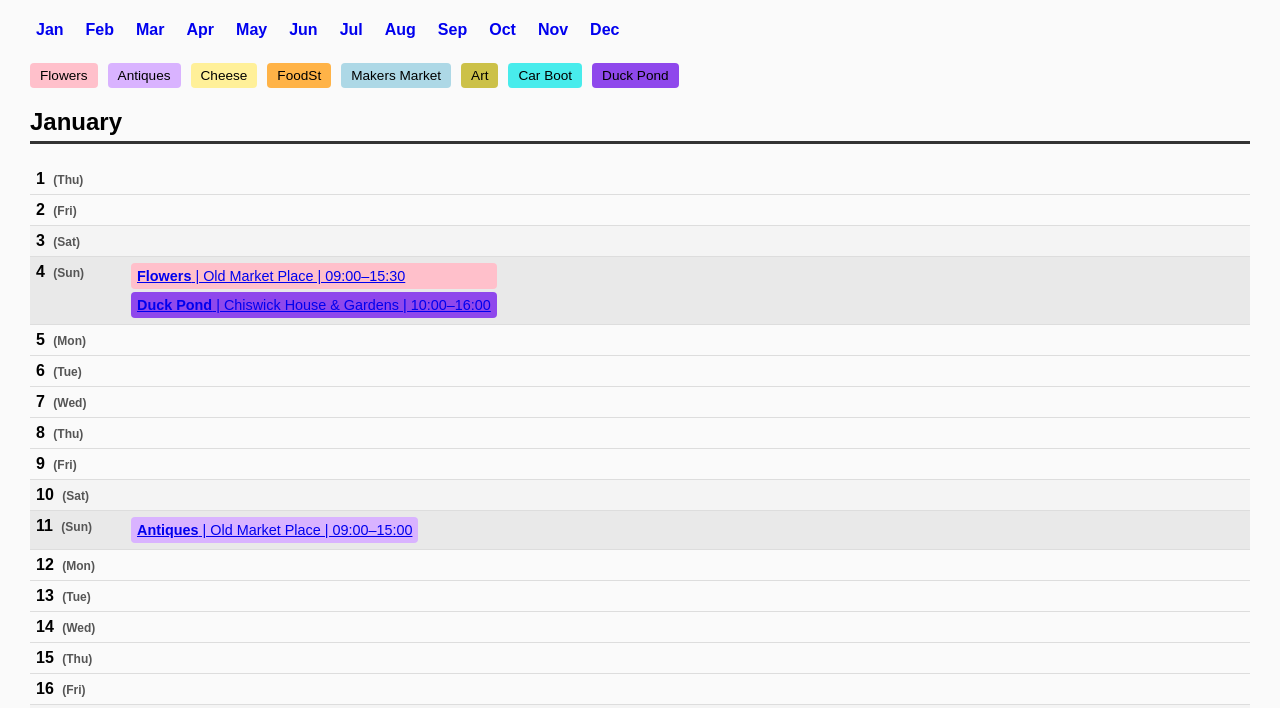
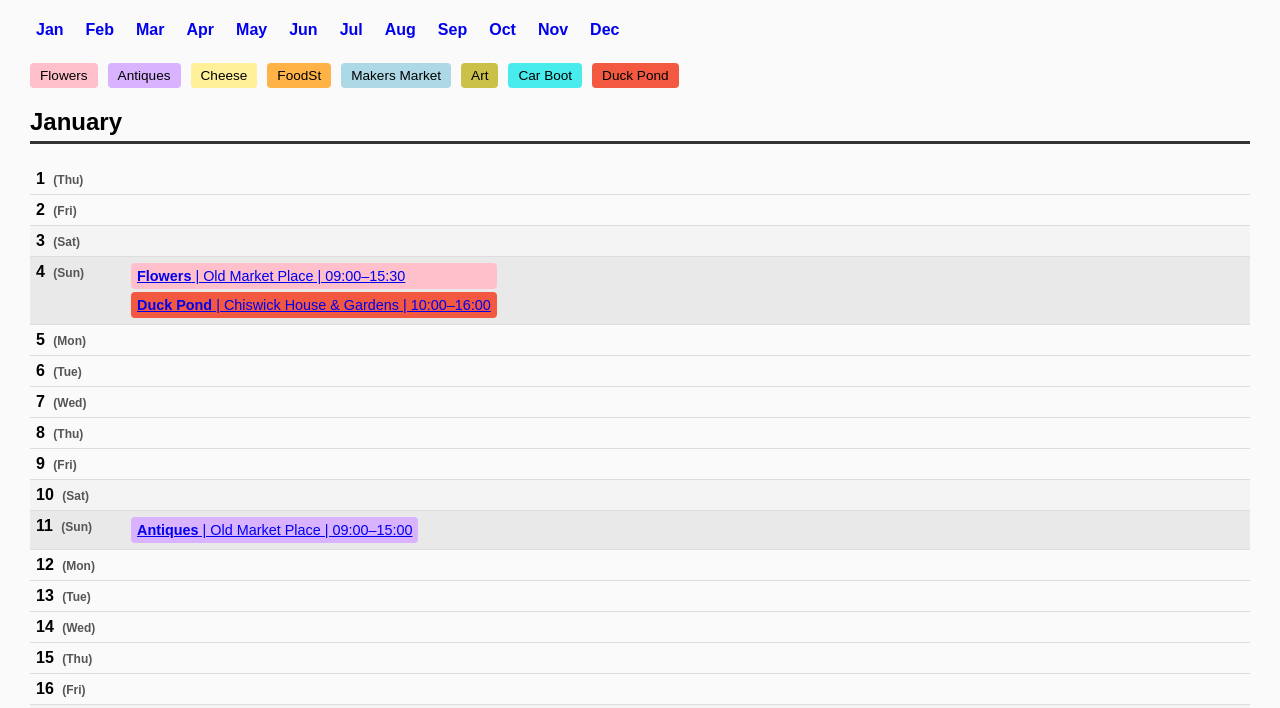
Before and after one commit to SachinKainth/acton-chiswick-calendar, a plain HTML site: page index.html in a window 1280 px wide. Shown: the part 70-778 px from the top of the page. Drawn offline with Linux system fonts and the light colour scheme.

Commit message:
changed colour of duck pond

```diff
--- a/styles.css
+++ b/styles.css
@@ -90,7 +90,7 @@ body{
 	background:#48ecec;
 }
  .duck{
-	background:#8f48ec;
+	background:#f35840;
 }
  .legend{
 	 display:flex;
```
